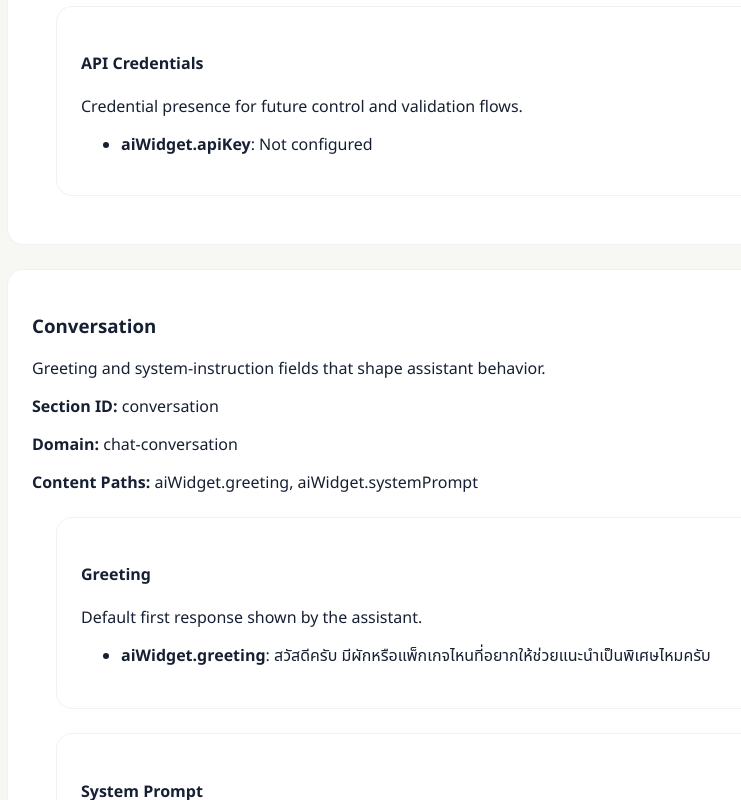
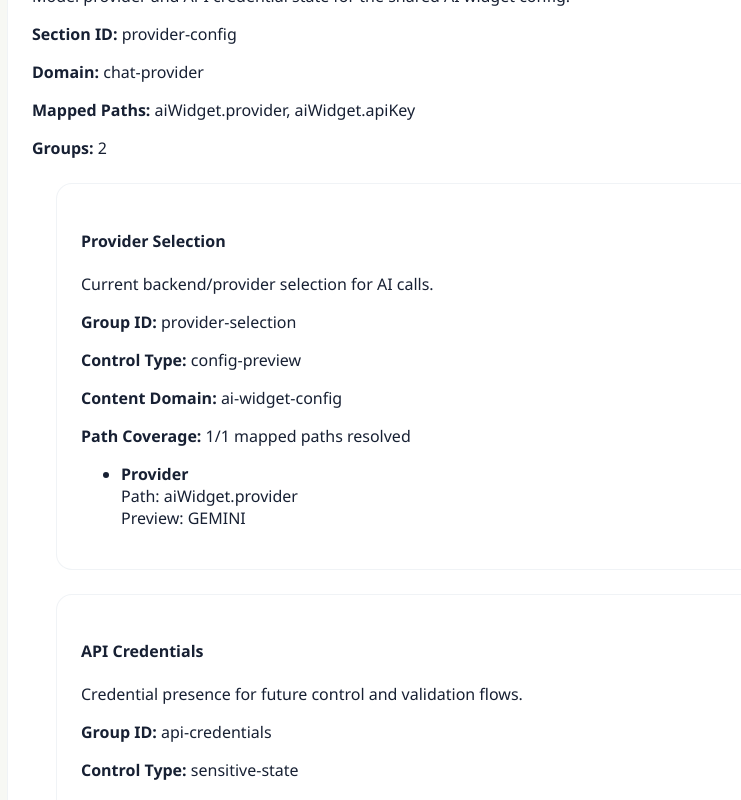
Before and after one commit to satapolceo/the-plant-factory-web, a React (Vite) app: page / in a window 1280 px wide. Shown: the part 6440-7240 px from the top of the page, without its empty margins (17-758 px from the left). Built offline with nearby package versions, Linux system fonts and the light colour scheme.

Commit message:
Improve AI chat panel completeness

```diff
--- a/src/chat/AIChatPanel.jsx
+++ b/src/chat/AIChatPanel.jsx
@@ -6,12 +6,36 @@ function getValueAtPath(source, path) {
   return path.split(".").reduce((current, key) => current?.[key], source);
 }
 
-function renderValuePreview(path, value) {
-  if (path === "aiWidget.apiKey") {
+function getTextPreview(value, maxLength = 120) {
+  if (value == null) {
+    return "Not set";
+  }
+
+  const normalized = String(value).replace(/\s+/g, " ").trim();
+
+  if (normalized.length <= maxLength) {
+    return normalized;
+  }
+
+  return `${normalized.slice(0, maxLength)}...`;
+}
+
+function renderValuePreview(path, value, previewType = "auto") {
+  if (previewType === "sensitive" || path === "aiWidget.apiKey") {
     return value ? "Configured" : "Not configured";
   }
 
   if (Array.isArray(value)) {
+    if (previewType === "collection") {
+      if (value.length === 0) {
+        return "0 entries";
+      }
+
+      const firstItem = value[0];
+      const itemLabel = firstItem?.name ?? firstItem?.title ?? firstItem?.label ?? firstItem?.id ?? "item";
+      return `${value.length} entries, first item: ${itemLabel}`;
+    }
+
     if (value.length === 0) {
       return "0 entries";
     }
@@ -30,11 +54,32 @@ function renderValuePreview(path, value) {
     return `${value.length} entries`;
   }
 
+  if (previewType === "badge") {
+    return String(value ?? "Not set").toUpperCase();
+  }
+
+  if (previewType === "long-text") {
+    return getTextPreview(value, 160);
+  }
+
   if (value && typeof value === "object") {
     return `${Object.keys(value).length} fields`;
   }
 
+  if (typeof value === "string") {
+    return getTextPreview(value, 120);
+  }
+
+  if (value == null || value === "") {
+    return "Not set";
+  }
+
   return String(value);
+}
+
+function getPathCountSummary(content, paths) {
+  const resolvedValues = paths.map((path) => getValueAtPath(content, path)).filter(Boolean);
+  return `${resolvedValues.length}/${paths.length} mapped paths resolved`;
 }
 
 function ChatPanelNav({ sections }) {
@@ -51,16 +96,38 @@ function ChatPanelNav({ sections }) {
   );
 }
 
+function ChatFieldRow({ field, content }) {
+  const value = getValueAtPath(content, field.path);
+
+  return (
+    <li>
+      <strong>{field.label}</strong>
+      <div>Path: {field.path}</div>
+      <div>Preview: {renderValuePreview(field.path, value, field.preview)}</div>
+    </li>
+  );
+}
+
 function ChatGroupCard({ sectionId, group, content }) {
   return (
     <section aria-labelledby={`chat-group-${sectionId}-${group.id}`}>
       <h4 id={`chat-group-${sectionId}-${group.id}`}>{group.label}</h4>
       <p>{group.description}</p>
+      <p>
+        <strong>Group ID:</strong> {group.id}
+      </p>
+      <p>
+        <strong>Control Type:</strong> {group.controlType}
+      </p>
+      <p>
+        <strong>Content Domain:</strong> {group.contentDomain}
+      </p>
+      <p>
+        <strong>Path Coverage:</strong> {getPathCountSummary(content, group.contentPaths)}
+      </p>
       <ul>
-        {group.contentPaths.map((path) => (
-          <li key={path}>
-            <strong>{path}</strong>: {renderValuePreview(path, getValueAtPath(content, path))}
-          </li>
+        {group.fields.map((field) => (
+          <ChatFieldRow key={field.id} field={field} content={content} />
         ))}
       </ul>
     </section>
@@ -79,7 +146,10 @@ function ChatSectionCard({ section, content }) {
         <strong>Domain:</strong> {section.domain}
       </p>
       <p>
-        <strong>Content Paths:</strong> {section.contentPaths.join(", ")}
+        <strong>Mapped Paths:</strong> {section.contentPaths.join(", ")}
+      </p>
+      <p>
+        <strong>Groups:</strong> {section.groups.length}
       </p>
 
       {section.groups.map((group) => (
@@ -99,13 +169,15 @@ export default function AIChatPanel() {
           context references.
         </p>
         <p>Assistant: {siteContent.aiWidget.title}</p>
+        <p>Provider: {renderValuePreview("aiWidget.provider", siteContent.aiWidget.provider, "badge")}</p>
+        <p>Mapped sections: {chatSections.length}</p>
       </section>
 
       <section>
         <h3>AI Chat Section Map</h3>
         <p>
-          Each chat area now exposes stable ids, domain references, and explicit shared content
-          paths.
+          Each chat area exposes stable ids, domain references, group ids, and explicit shared
+          content paths for future control-layer integration.
         </p>
         <ChatPanelNav sections={chatSections} />
       </section>
--- a/src/chat/chatSections.js
+++ b/src/chat/chatSections.js
@@ -10,7 +10,13 @@ const chatSections = [
         id: "assistant-title",
         label: "Assistant Identity",
         description: "Brand and assistant naming used in the chat experience.",
-        contentPaths: ["brandName", "aiWidget.title"]
+        controlType: "display-mapping",
+        contentDomain: "site-brand",
+        contentPaths: ["brandName", "aiWidget.title"],
+        fields: [
+          { id: "brand-name", label: "Brand Name", path: "brandName", preview: "text" },
+          { id: "assistant-title", label: "Assistant Title", path: "aiWidget.title", preview: "text" }
+        ]
       }
     ]
   },
@@ -25,13 +31,23 @@ const chatSections = [
         id: "provider-selection",
         label: "Provider Selection",
         description: "Current backend/provider selection for AI calls.",
-        contentPaths: ["aiWidget.provider"]
+        controlType: "config-preview",
+        contentDomain: "ai-widget-config",
+        contentPaths: ["aiWidget.provider"],
+        fields: [
+          { id: "provider", label: "Provider", path: "aiWidget.provider", preview: "badge" }
+        ]
       },
       {
         id: "api-credentials",
         label: "API Credentials",
         description: "Credential presence for future control and validation flows.",
-        contentPaths: ["aiWidget.apiKey"]
+        controlType: "sensitive-state",
+        contentDomain: "ai-widget-config",
+        contentPaths: ["aiWidget.apiKey"],
+        fields: [
+          { id: "api-key", label: "API Key", path: "aiWidget.apiKey", preview: "sensitive" }
+        ]
       }
     ]
   },
@@ -46,13 +62,23 @@ const chatSections = [
         id: "greeting",
         label: "Greeting",
         description: "Default first response shown by the assistant.",
-        contentPaths: ["aiWidget.greeting"]
+        controlType: "message-preview",
+        contentDomain: "ai-widget-copy",
+        contentPaths: ["aiWidget.greeting"],
+        fields: [
+          { id: "greeting", label: "Greeting Message", path: "aiWidget.greeting", preview: "long-text" }
+        ]
       },
       {
         id: "system-prompt",
         label: "System Prompt",
         description: "Core instruction text for future prompt-control surfaces.",
-        contentPaths: ["aiWidget.systemPrompt"]
+        controlType: "instruction-preview",
+        contentDomain: "ai-widget-copy",
+        contentPaths: ["aiWidget.systemPrompt"],
+        fields: [
+          { id: "system-prompt", label: "System Prompt", path: "aiWidget.systemPrompt", preview: "long-text" }
+        ]
       }
     ]
   },
@@ -67,13 +93,25 @@ const chatSections = [
         id: "home-context",
         label: "Home Context",
         description: "High-level public-facing content the assistant may reference.",
-        contentPaths: ["hero"]
+        controlType: "context-reference",
+        contentDomain: "website-home",
+        contentPaths: ["hero"],
+        fields: [
+          { id: "hero-title", label: "Hero Title", path: "hero.title", preview: "text" },
+          { id: "hero-subtitle", label: "Hero Subtitle", path: "hero.subtitle", preview: "long-text" }
+        ]
       },
       {
         id: "catalog-context",
         label: "Catalog Context",
         description: "Commerce collections available for recommendation and lookup.",
-        contentPaths: ["subscriptions", "products"]
+        controlType: "context-reference",
+        contentDomain: "website-catalog",
+        contentPaths: ["subscriptions", "products"],
+        fields: [
+          { id: "subscription-count", label: "Subscription Plans", path: "subscriptions", preview: "collection" },
+          { id: "product-count", label: "Products", path: "products", preview: "collection" }
+        ]
       }
     ]
   }
```
